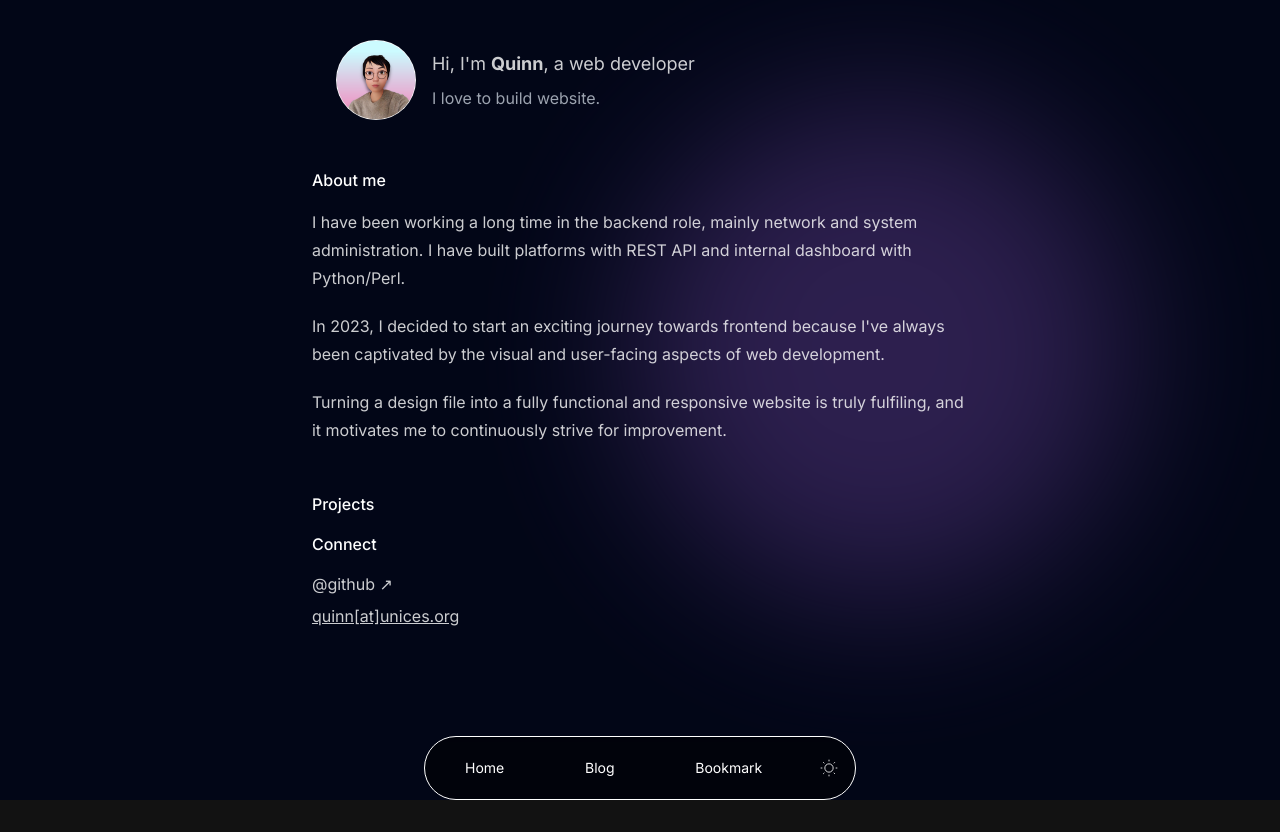
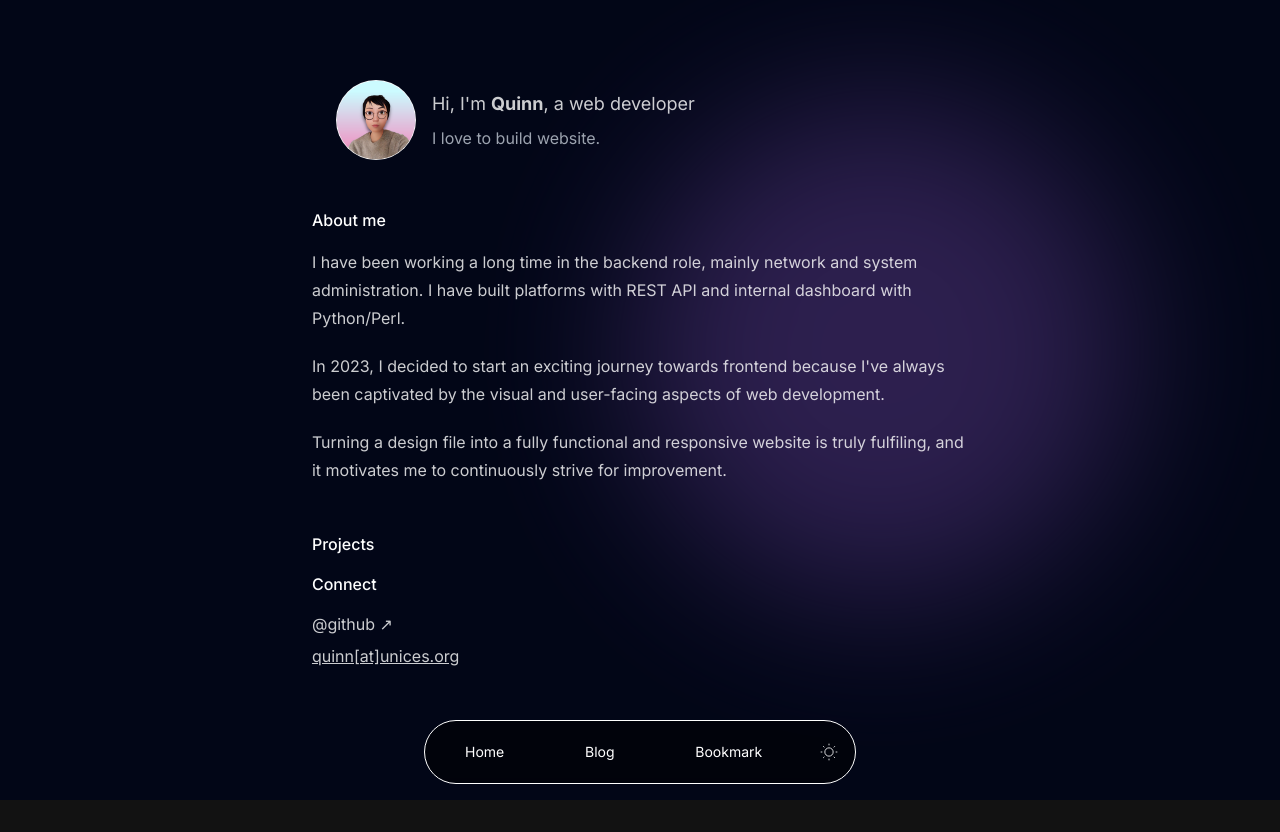
Before and after one commit to antlossway/mysite-nextjs-remote-mdx, a Next.js app: page / in a window 1280 px wide. Built offline with nearby package versions, Linux system fonts and the light colour scheme.

Commit message:
fix bottom space issue

```diff
--- a/src/app/bookmark/page.jsx
+++ b/src/app/bookmark/page.jsx
@@ -31,7 +31,7 @@ export default async function Bookmark() {
   const { meta, content } = post;
 
   return (
-    <main className="mt-6 px-6 mx-auto prose prose-base md:prose-lg prose-slate dark:prose-invert">
+    <main className="mt-6 mb-16 px-6 py-6 mx-auto prose prose-base md:prose-lg prose-slate dark:prose-invert">
       <article>{content}</article>
     </main>
   );
--- a/src/app/page.js
+++ b/src/app/page.js
@@ -10,7 +10,7 @@ export default function Home() {
     <div className="min-h-screen w-screen flex flex-col mb-8">
       <GradientTopRadient />
 
-      <main className="wrapper ">
+      <main className="wrapper px-4 py-16 mb-14  ">
         <Introduction width={80} height={80} />
 
         <div className="prose mt-8 dark:text-white/80">
--- a/src/components/Navbar.jsx
+++ b/src/components/Navbar.jsx
@@ -77,7 +77,7 @@ export default function Navbar() {
   const linkActive = "bg-slate-200/70 dark:bg-slate-700/70";
 
   return (
-    <div className="fixed bottom-0 inset-x-0 mx-auto h-16 max-w-md px-2 ">
+    <div className="fixed bottom-0 inset-x-0 mx-auto h-12 sm:h-16 mb-4 max-w-md px-2 ">
       <nav className="h-full w-full mx-auto px-4 rounded-full border border-black/40 bg-white/30 backdrop-blur-sm dark:border-white dark:bg-black/50 dark:text-white flex items-center justify-between capitalize text-xs sm:text-sm">
         {items.map((item) => (
           <Link
```
